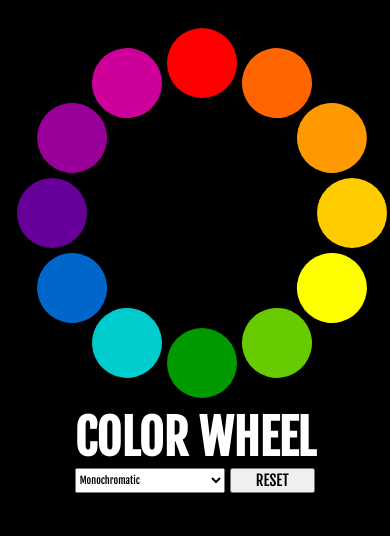
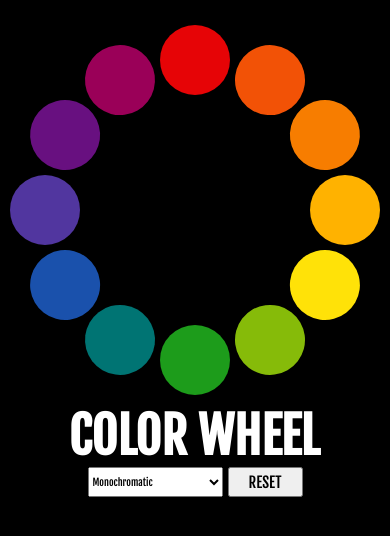
Before and after one commit to mhayakawa1/color-wheel, a plain HTML site: page index.html in a window 390 px wide. Drawn offline with Linux system fonts and the light colour scheme.

Commit message:
Update index.css

```diff
--- a/index.css
+++ b/index.css
@@ -1,213 +1,314 @@
+/*
+#e60406 red
+#f25206 redOrange
+#f77d00 orange
+#ffb200 orangeYellow
+#ffe208 yellow
+#86bb09 yellowGreen
+#1d9c1b green
+#007473 greenBlue
+#1a51ac blue
+#51369f bluePurple
+#681080 purple
+#9a0058 purpleRed
+*/
+
+html, body{
+  overflow-x: hidden;
+}
+
 body{
-    background: black;
+  position: relative;
+  background: black;
+  width: 100%;
+  height: 100%;
+  display: flex;
+  justify-content: center;
+  margin-top: 0;
+  margin-left: 0;
+  padding: 0;
+}
+
+#container{
+  width: 100%;
+  margin: 75px 0 0 0;
+  display: flex;
+  justify-content: center;
+  gap: 10px;
+  padding: 0;
+}
+
+@media screen and (max-width: 630px){
+  #container{
+    flex-direction: column;
+    align-items: center;
+    margin: 25px 0 0 0;
   }
+}
 
+@media screen and (max-width: 376px){
   #container{
-    display: grid;
-    grid-template-columns: 1fr 1fr;
-    justify-content: center;
+    margin: 15px 0 0 0;
   }
+}
 
-  @media screen and (max-width: 850px){
-    #container{
-     margin: 0 0 0 15%;
-    }
+#wheel{
+  width: 220px;
+  height: 250px;
+  padding: 150px 0 0 150px;
+}
+
+@media screen and (max-width: 630px){
+  #wheel{
+    height: 220px;
+    position: relative;
+    align-self: center;
+    margin-left: 0;
   }
+}
 
-  @media screen and (max-width: 750px){
-    #container{
-      margin: 0;
-      position: relative;
-      display: flex;
-      flex-direction: column;
-      align-items: center;
-    }
+@media screen and (max-width: 376px){
+  #wheel{
+    padding: 120px 0 0 120px;
+    width: 176px;
+    height: 176px;
+    /*background-color: gray;*/
   }
+}
 
-  h1{
-    font-family: 'Fjalla One', sans-serif;
-    color: white;
-    grid-column: 2/3;
-    font-size: 5rem;
-    margin: 150px 0 0 0;
+.circle{
+  display: block;
+  position: absolute;
+  width: 70px;
+  height: 70px;
+  border-style: none;
+  border-radius: 50%;
+}
+
+@media screen and (max-width: 376px){
+  .circle{
+    width: 56px;
+    height: 56px;
   }
+}
 
-  @media screen and (max-width: 850px){
-    h1{
-      margin: 90px 0 0 0;
-    }
-  }
+#red{
+  background-color: #e60406;
+  transform: rotate(270deg) translate(150px);
+}
 
-  @media screen and (max-width: 750px){
-    h1{
-      font-size: 3rem;
-      margin: 250px 0 0 0;
-    }
-  }
+#redOrange{
+  background-color: #f25206;
+  transform: rotate(300deg) translate(150px);
+}
 
-  #wheel{
-    position: absolute;
-    background-color: none;
-    grid-column: 1/2;
-    justify-self: center;
-    margin: 225px 475px 0 0;
-  }
+#orange{
+  background-color: #f77d00;
+  transform: rotate(330deg) translate(150px);
+}
 
-  @media screen and (max-width: 850px){
-    #wheel{
-      position: relative;
-      margin: 225px 150px 0 0;
-    }
-  }
+#orangeYellow{
+  background-color: #ffb200;
+  transform: rotate(0deg) translate(150px);
+}
 
-  @media screen and (max-width: 750px){
-    #wheel{
-      position: relative;
-      margin: 150px 15% 0 0;
-    }
-  }
+#yellow{
+  background-color: #ffe208;
+  transform: rotate(30deg) translate(150px);
+}
 
-  .circle{
-    display:block;
-    position:absolute;
-    width: 70px;
-    height: 70px;
-    border-style: none;
-    border-radius: 50%;
-    margin: 20px 0 0 0;
-    transform: 150px;
-  }
+#yellowGreen{
+  background-color: #86bb09;
+  transform: rotate(60deg) translate(150px);
+}
 
+#green{
+  background-color: #1d9c1b;
+  transform: rotate(90deg) translate(150px);
+}
+
+#greenBlue{
+  background-color: #007473;
+  transform: rotate(120deg) translate(150px);
+}
+
+#blue{
+  background-color: #1a51ac;
+  transform: rotate(150deg) translate(150px);
+}
+
+#bluePurple{
+  background-color: #51369f;
+  transform: rotate(180deg) translate(150px);
+}
+
+#purple{
+  background-color: #681080;
+  transform: rotate(210deg) translate(150px);
+}
+
+#purpleRed{
+  background-color: #9a0058;
+  transform: rotate(240deg) translate(150px);
+}
+
+@media screen and (max-width: 376px){
   #red{
-    background-color: #FE0000;
-    transform: rotate(270deg) translate(150px);
+    transform: rotate(270deg) translate(120px);
   }
 
   #redOrange{
-    background-color: #FF6600;
-    transform: rotate(300deg) translate(150px);
+    transform: rotate(300deg) translate(120px);
   }
 
   #orange{
-    background-color: #FE9900;
-    transform: rotate(330deg) translate(150px);
+    transform: rotate(330deg) translate(120px);
   }
 
   #orangeYellow{
-    background-color: #FFCC00;
-    transform: rotate(0deg) translate(150px);
+    transform: rotate(0deg) translate(120px);
   }
 
   #yellow{
-    background-color: #FFFF01;
-    transform: rotate(30deg) translate(150px);
+    transform: rotate(30deg) translate(120px);
   }
 
   #yellowGreen{
-    background-color: #66CB01;
-    transform: rotate(60deg) translate(150px);
+    transform: rotate(60deg) translate(120px);
   }
 
   #green{
-    background-color: #009900;
-    transform: rotate(90deg) translate(150px);
+    transform: rotate(90deg) translate(120px);
   }
 
   #greenBlue{
-    background-color: #00CCCD;
-    transform: rotate(120deg) translate(150px);
+    transform: rotate(120deg) translate(120px);
   }
 
   #blue{
-    background-color: #0066CB;
-    transform: rotate(150deg) translate(150px);
+    transform: rotate(150deg) translate(120px);
   }
 
   #bluePurple{
-    background-color: #670099;
-    transform: rotate(180deg) translate(150px);
+    transform: rotate(180deg) translate(120px);
   }
 
   #purple{
-    background-color: #990099;
-    transform: rotate(210deg) translate(150px);
+    transform: rotate(210deg) translate(120px);
   }
 
   #purpleRed{
-    background-color: #CD0099;
-    transform: rotate(240deg) translate(150px);
+    transform: rotate(240deg) translate(120px);
   }
+}
 
-  #controls{
-    grid-column: 2/3;
-    justify-self: start;
-    display: flex;
-    flex-direction: row;
-    gap: 5px;
-    margin: 0;
+#container-two{
+  display: flex;
+  flex-direction: column;
+  justify-content: flex-start;
+  padding: 100px 0 0 0;
+  width: 405px;
+}
+
+@media screen and (max-width: 768px){
+  #container-two{
+    width: 260px;
   }
+}
 
-  .dropshadow{
-    animation: pulse 3s infinite;
+@media screen and (max-width: 630px){
+  #container-two{
+    padding: 0;
+    align-items: center;
   }
+}
 
-  @keyframes pulse{
-      0% {
-          filter: drop-shadow(0px 0px 5px white);
-      }
+h1{
+  font-family: 'Fjalla One', sans-serif;
+  color: white;
+  font-size: 75px;
+  margin: 0 0 0 -3px;
+}
 
-      60% {
-          filter: drop-shadow(0px 0px 15px white);
-      }
+@media screen and (max-width: 768px){
+  h1{
+    font-size: 50px;
+    margin: 0 0 0 -2px;
+  }
+}
 
-      100% {
-          filter: drop-shadow(0px 0px 5px white);
-      }
-  }
+#controls{
+  display: flex;
+  gap: 5px;
+}
 
+#dropdown{
+  width: 180px;
+  height: 40px;
+  font-family: 'Fjalla One', sans-serif;
+  font-size: medium;
+}
+
+button{
+  width: 100px;
+  height: 40px;
+  font-size: 30px;
+  font-family: 'Fjalla One', sans-serif;
+}
+
+@media screen and (max-width: 768px){
   #dropdown{
-    width: 150px;
-    font-family: 'Fjalla One', sans-serif;
+    width: 135px;
+    height: 30px;
+    font-size: 10px;
   }
 
   button{
-    width: 100px;
-    height: 35px;
-    font-size: 25px;
-    font-family: 'Fjalla One', sans-serif;
+    width: 75px;
+    height: 30px;
+    font-size: 15px;
+  }
+}
+
+.dropshadow{
+  animation: pulse 3s infinite;
+}
+
+@keyframes pulse{
+  0% {
+    filter: drop-shadow(0px 0px 5px white);
   }
 
-  @media screen and (max-width: 750px){
-    button{
-      width: 85px;
-      height: 25px;
-      font-size: 15px;
-    }
-    #dropdown{
-      height: 25px;
-      font-size: 10px;
-    }
+  60% {
+    filter: drop-shadow(0px 0px 15px white);
   }
 
-  .hide{
-    display: none;
+  100% {
+    filter: drop-shadow(0px 0px 5px white);
   }
+}
 
+.hide{
+  display: none;
+}
+
+@media screen and(max-width: 750px){
   #colors{
-    grid-column: 2/3;
-    margin: 0;
+    position: absolute;
+    margin: 100px 0 0 0;
   }
+}
 
-  @media screen and(max-width: 750px){
-    #colors{
-      position: absolute;
-      margin: 100px 0 0 0;
-    }
-  }
+ul{
+  list-style-position: inside;
+  padding-left: 0;
+}
 
-  .colorname{
-    color: white;
-    font-family: 'Fjalla One', sans-serif;
-    margin: 10px 0 0 0;
-    opacity: 0.5;
-  }
+.colorName{
+  color: white;
+  font-family: 'Fjalla One', sans-serif;
+  font-size: medium;
+  text-transform: uppercase;
+  margin: 10px 0 0 0;
+  opacity: 0.5;
+}
```
